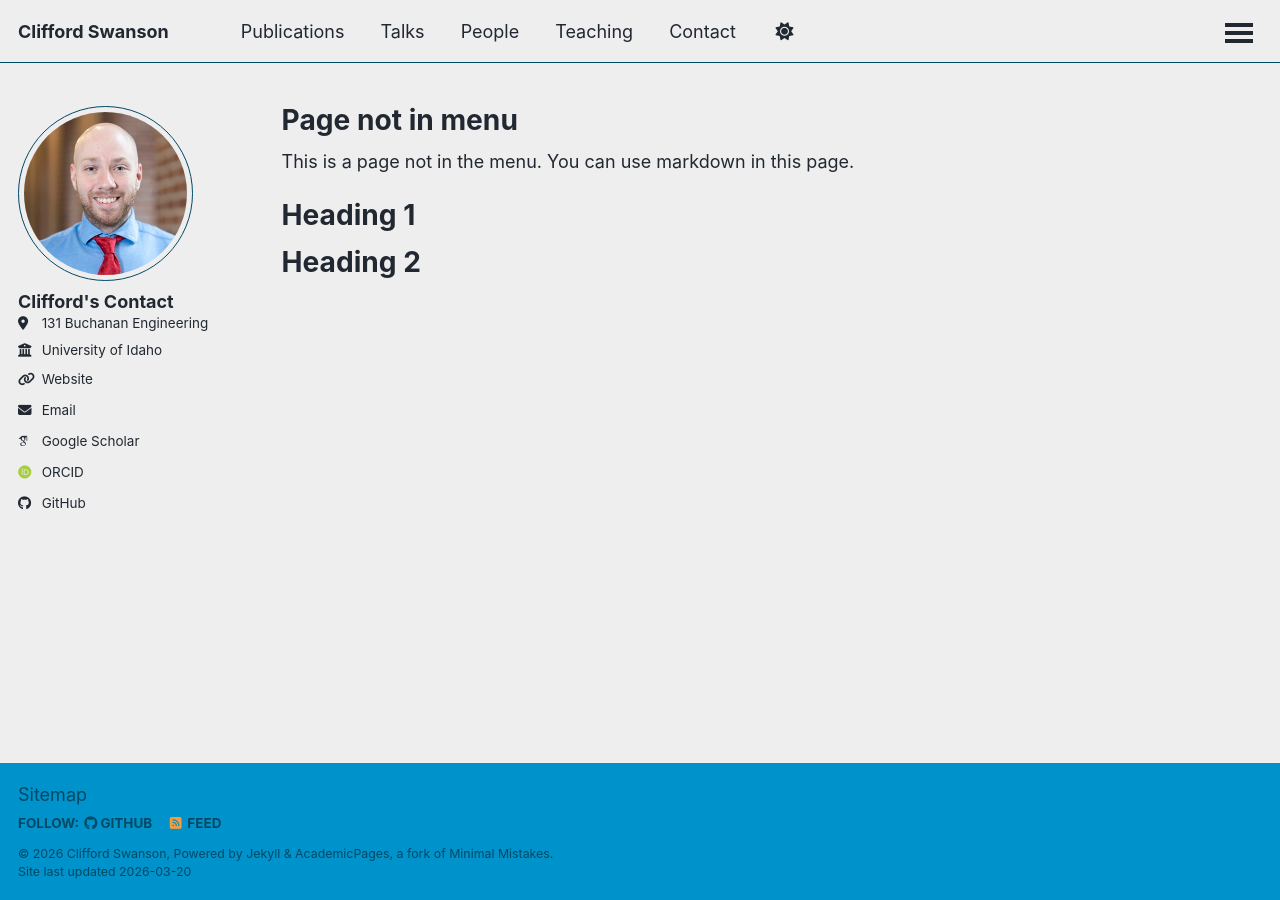
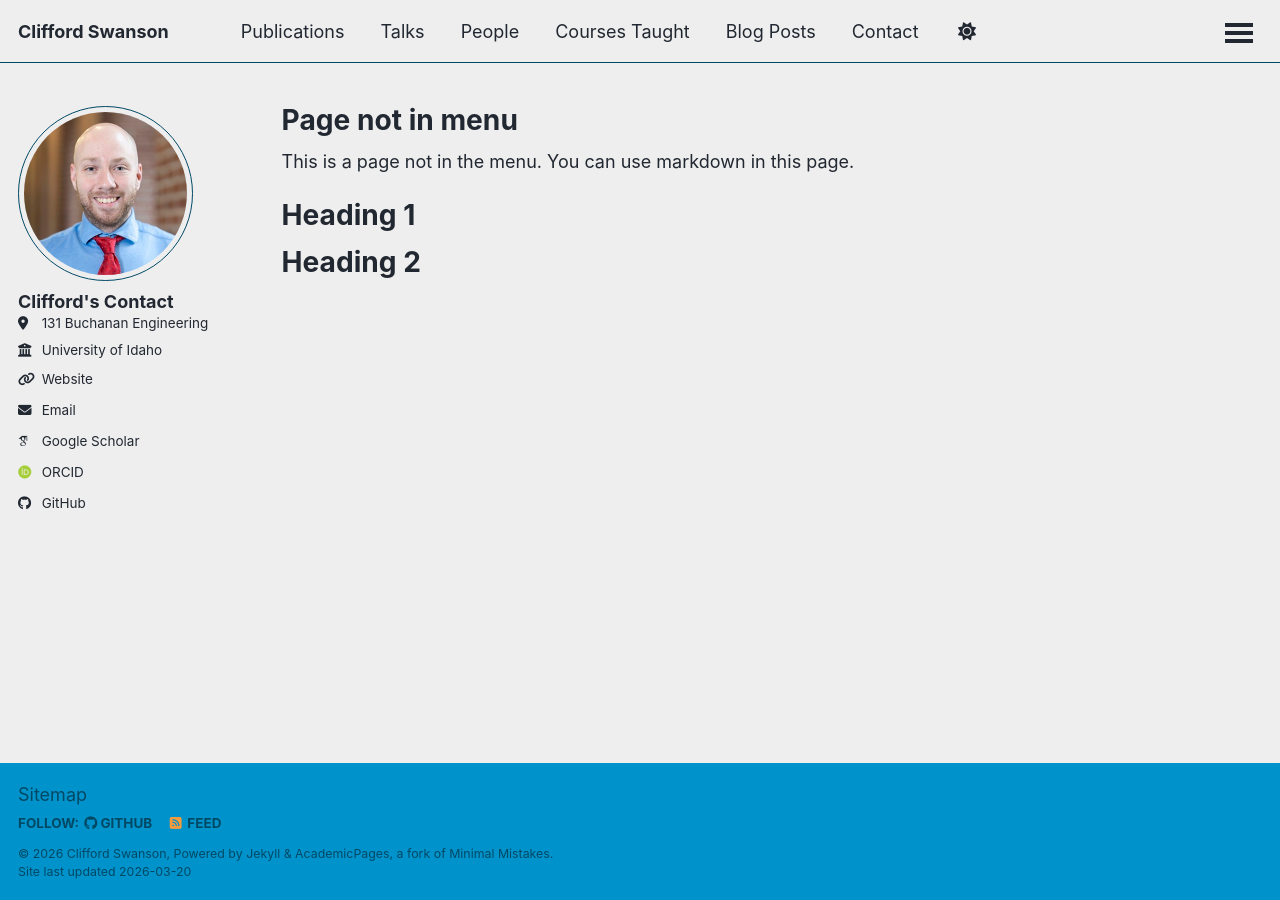
Before and after one commit to Clifford-Swanson/Clifford-Swanson.github.io, a Jekyll site: the page built from _pages/non-menu-page.md, in a window 1280 px wide. Built offline with Jekyll 4.4.1, drawn with Linux system fonts in a browser that asks for light colours; some web fonts are replaced; a script that is not in the unit is left out.

```diff
--- a/_data/navigation.yml
+++ b/_data/navigation.yml
@@ -17,8 +17,11 @@ main:
   - title: "People"
     url: /people/
 
-  - title: "Teaching"
-    url: /teaching/
+  - title: "Courses Taught"
+    url: /courses/
+
+  - title: "Blog Posts"
+    utl: /blog/
 
   - title: "Contact"
     url: /contact/
```
Also changed, not shown: _pages/about.md (+2 -2 lines).
